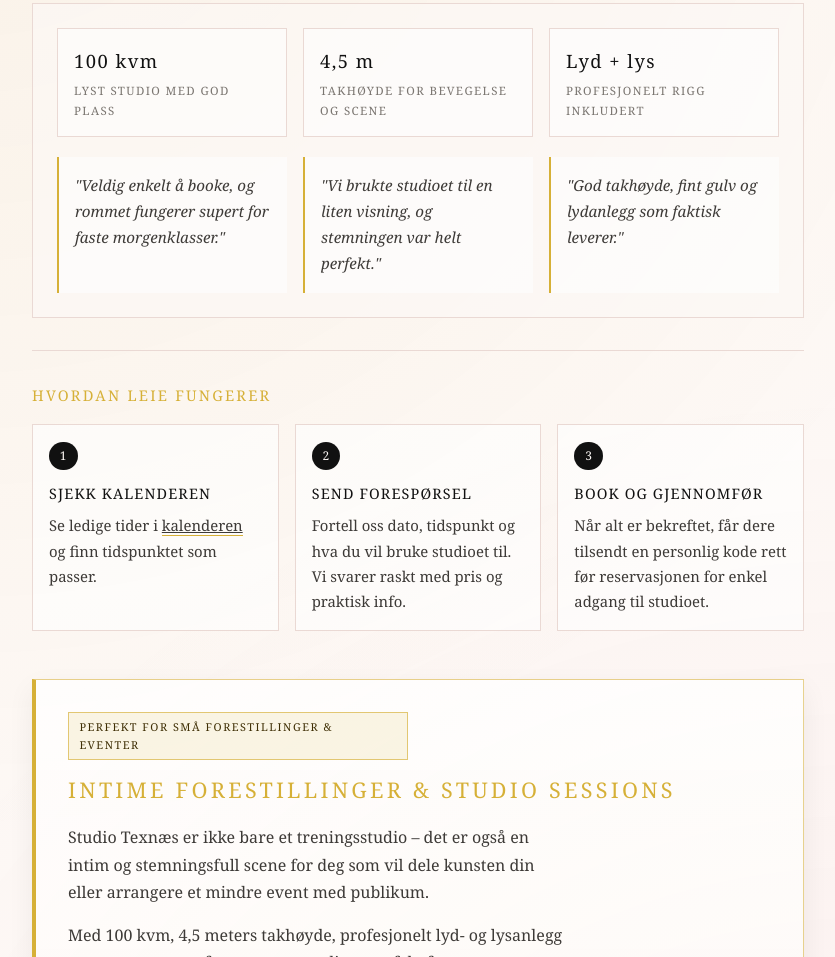
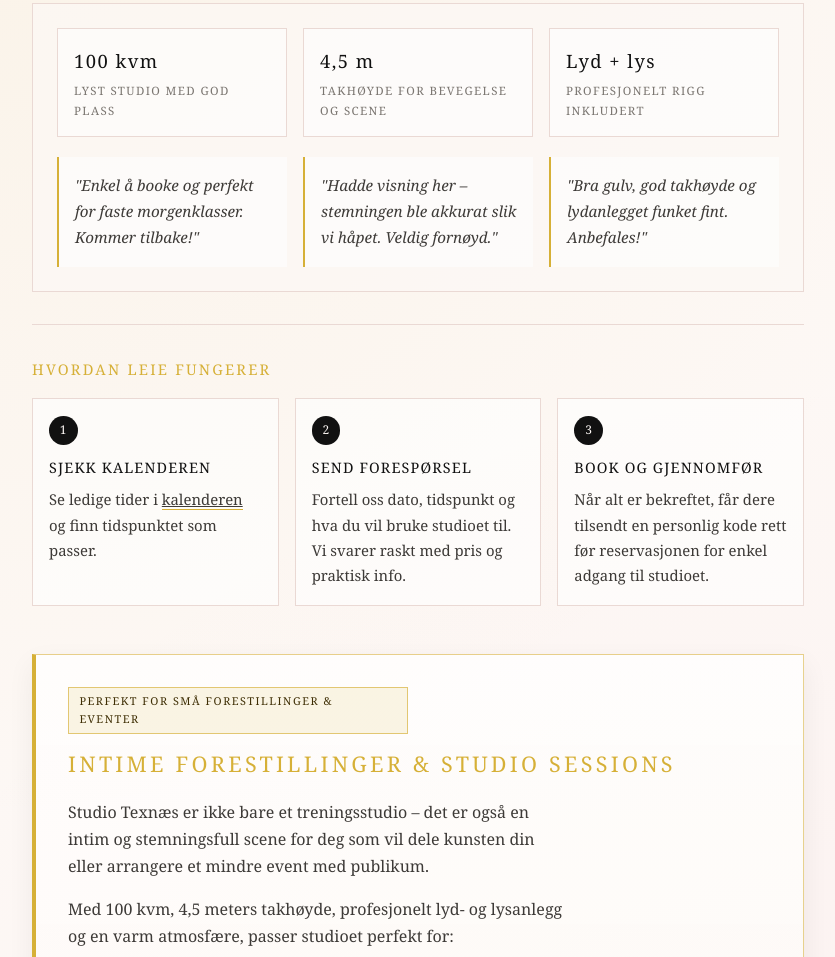
Before and after one commit to hi-Ana-hi/studio-texnaes, a website: page public/index.html in a window 1280 px wide. Shown: the part 2981-3938 px from the top of the page, without its empty margins (222-1057 px from the left). Drawn offline with Linux system fonts and the light colour scheme.

```diff
--- a/public/index.html
+++ b/public/index.html
@@ -202,9 +202,9 @@
         </div>
 
         <div class="leie-proof-quotes">
-          <blockquote>"Veldig enkelt å booke, og rommet fungerer supert for faste morgenklasser."</blockquote>
-          <blockquote>"Vi brukte studioet til en liten visning, og stemningen var helt perfekt."</blockquote>
-          <blockquote>"God takhøyde, fint gulv og lydanlegg som faktisk leverer."</blockquote>
+          <blockquote>"Enkel å booke og perfekt for faste morgenklasser. Kommer tilbake!"</blockquote>
+          <blockquote>"Hadde visning her – stemningen ble akkurat slik vi håpet. Veldig fornøyd."</blockquote>
+          <blockquote>"Bra gulv, god takhøyde og lydanlegget funket fint. Anbefales!"</blockquote>
         </div>
       </div>
 
```
